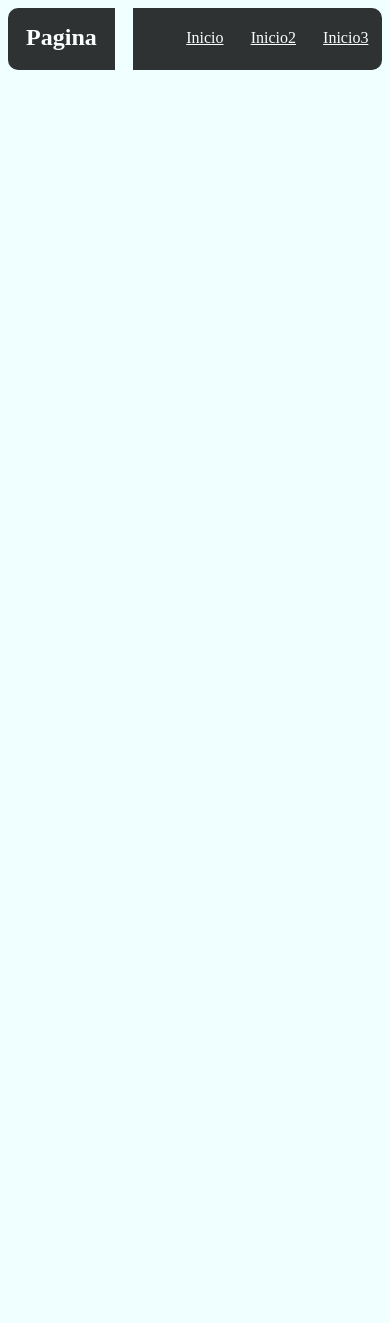
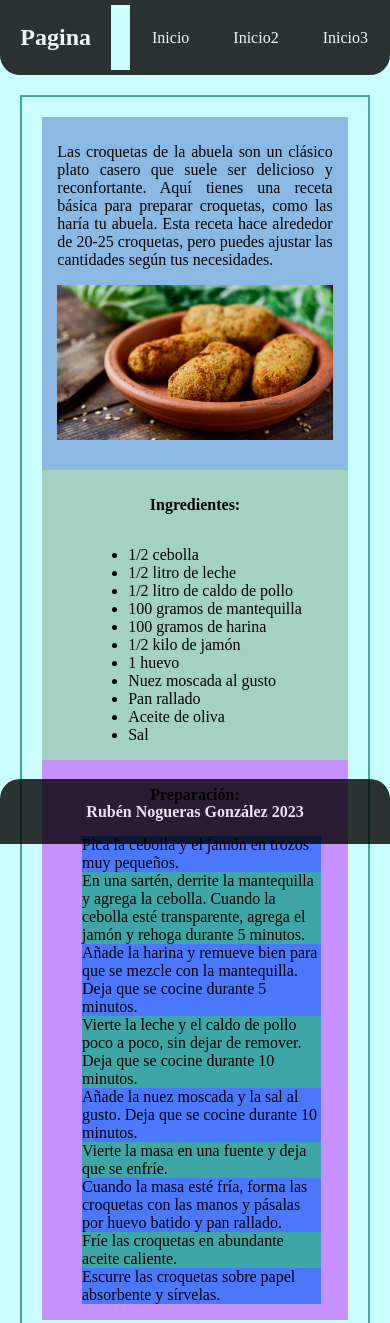
Before and after one commit to rnoguer22/Ironhack_web_proyect1, a plain HTML site: page index.html in a window 390 px wide. Shown: the top 1323 px of the page. Before the commit the page ends 844 px from the top, so only its background shows below. Drawn offline with Linux system fonts and the light colour scheme.

Commit message:
Primer pagina html movil hecha

```diff
--- a/index.html
+++ b/index.html
@@ -6,6 +6,7 @@
     <link rel="stylesheet" href="styles/style.css">
     <title>Proshecto 1</title>
 </head>
+
 <body>
     <header>
         <div class="left-header">
@@ -14,13 +15,67 @@
         <div id="hueco"></div>
         <div class="right-header">
             <nav>
-                <ul>
-                    <a href="#">Inicio</a>
-                    <a href="#">Inicio2</a>
-                    <a href="#">Inicio3</a>
-                </ul>
+                <a href="#">Inicio</a>
+                <a href="#">Inicio2</a>
+                <a href="#">Inicio3</a>
             </nav>
         </div>
     </header>
+
+    <div class="container">
+        <div class="right-container">
+            <div class="intro">
+                <p>
+                    Las croquetas de la abuela son un clásico plato casero que
+                    suele ser delicioso y reconfortante. Aquí tienes una receta
+                    básica para preparar croquetas, como las haría tu abuela.
+                    Esta receta hace alrededor de 20-25 croquetas, pero
+                    puedes ajustar las cantidades según tus necesidades.
+                </p>
+                <img src="img/cocretas_abuela.jpg" alt="croquetas">
+            </div>
+            <div class="right1">
+                <p><b>Ingredientes:</b></p>
+                <ul>
+                    <li>1/2 cebolla</li>
+                    <li>1/2 litro de leche</li>
+                    <li>1/2 litro de caldo de pollo</li>
+                    <li>100 gramos de mantequilla</li>
+                    <li>100 gramos de harina</li>
+                    <li>1/2 kilo de jamón</li>
+                    <li>1 huevo</li>
+                    <li>Nuez moscada al gusto</li>
+                    <li>Pan rallado</li>
+                    <li>Aceite de oliva</li>
+                    <li>Sal</li>
+                </ul>
+            </div>
+            <div class="right2">
+                <p><b>Preparación:</b></p>
+                <ol>
+                    <li class="elemento1">Pica la cebolla y el jamón en trozos muy pequeños.</li>
+                    <li class="elemento2">En una sartén, derrite la mantequilla y agrega la cebolla.
+                        Cuando la cebolla esté transparente, agrega el jamón y
+                        rehoga durante 5 minutos.</li>
+                    <li class="elemento1">Añade la harina y remueve bien para que se mezcle con la
+                        mantequilla. Deja que se cocine durante 5 minutos.</li>
+                    <li class="elemento2">Vierte la leche y el caldo de pollo poco a poco, sin dejar
+                        de remover. Deja que se cocine durante 10 minutos.</li>
+                    <li class="elemento1">Añade la nuez moscada y la sal al gusto. Deja que se cocine
+                        durante 10 minutos.</li>
+                    <li class="elemento2">Vierte la masa en una fuente y deja que se enfríe.</li>
+                    <li class="elemento1">Cuando la masa esté fría, forma las croquetas con las manos
+                        y pásalas por huevo batido y pan rallado.</li>
+                    <li class="elemento2">Fríe las croquetas en abundante aceite caliente.</li>
+                    <li class="elemento1">Escurre las croquetas sobre papel absorbente y sírvelas.</li>
+                </ol>
+            </div>
+        </div>
+    </div>
+
+    <footer>
+        <h2>Rubén Nogueras González 2023</h2>
+    </footer>
+
 </body>
 </html>
--- a/styles/style.css
+++ b/styles/style.css
@@ -1,48 +1,142 @@
 @media(max-width: 750px){
 
     body{
-        background-color: azure;
+        background-color: rgb(202, 253, 253);
+        margin: 0;
     }
 
     header{
         display: flex;
+        position: fixed;
+        top: 0;
         background-color: black;
         opacity: 80%;
-        border-radius: 10px;
+        border-bottom-left-radius: 20px;
+        border-bottom-right-radius: 20px;
+        width: 100%;
+        height: 65px;
+        border-bottom: 5px solid black;
+        border-top: 5px solid black;
+    }
+
+    footer{
+        display: flex;
+        background-color: black;
+        opacity: 80%;
+        border-top-left-radius: 20px;
+        border-top-right-radius: 20px;
+        width: 100%;
+        height: 65px;
+        align-items: center;
+        justify-content: center;
+        position: fixed;
+        bottom: 0;
+    }
+
+    h1{
+        font-size: 1.5rem;
+    }
+
+    h2{
+        font-size: 1rem;
     }
 
     .left-header{
+        display: flex;
+        align-items: center;
+        justify-content: center;
         width: 30%;
-        padding-bottom: 3px;
     }
 
     .left-header h1{
-        display: flex;
-        align-items: center;
-        justify-content: center;
-        color: white;
-        font-size: 1.5rem;
+        color: whitesmoke;
     }
 
     #hueco{
         width: 5%;
-        background-color: azure;
+        background-color: rgb(202, 253, 253);
     }
 
     .right-header{
+        display: flex;
         width: 70%;
     }
 
-    .right-header nav ul{
+    .right-header nav{
         display: flex;
         align-items: center;
         justify-content: space-around;
-        padding-top: 5px;
+        width: 100%;
     }
 
-    .right-header nav ul a{
-        color: white;
+    .right-header nav a{
+        color: whitesmoke;
         font-size: 1rem;
+        text-decoration: none;
+    }
+
+    .right-header nav a:hover{
+        color: rgb(62, 166, 166);
+    }
+
+    .container{
+        display: flex;
+        flex-direction: row;
+        margin: 95px 20px 95px 20px;
+        padding: 20px;
+        border: 2px solid rgb(62, 166, 166);
+    }
+
+    .right-container div{
+        display: flex;
+        flex-direction: column;
+        padding-top: 10px;
+        align-items: center;
+    }
+
+    .right-container .intro p{
+        text-align: justify;
+        width: 90%;
+    }
+
+    .right-container img{
+        width: 90%;
+        height: auto;
+    }
+
+    .intro{
+        background-color: rgb(139, 185, 228);
+        width: 100%;
+        padding-bottom: 30px;
+    }
+
+    .right1{
+        background-color: rgb(165, 209, 195);
+        width: 100%;
+    }
+
+    .right2{
+        background-color: rgb(197, 144, 255);
+        width: 100%;
+    }
+
+    .right2 li{
+        display: flex;
+        align-items: center;
+        justify-content: center;
+        width: 90%;
+    }
+
+    .elemento1{
+        background-color: rgb(75, 120, 255);
+    }
+
+    .elemento2{
+        background-color:rgb(62, 166, 166);
+    }
+
+    footer h2{
+        color: whitesmoke;
     }
 
 }
```
Also changed, not shown: img/cocretas_abuela.jpg (added).
